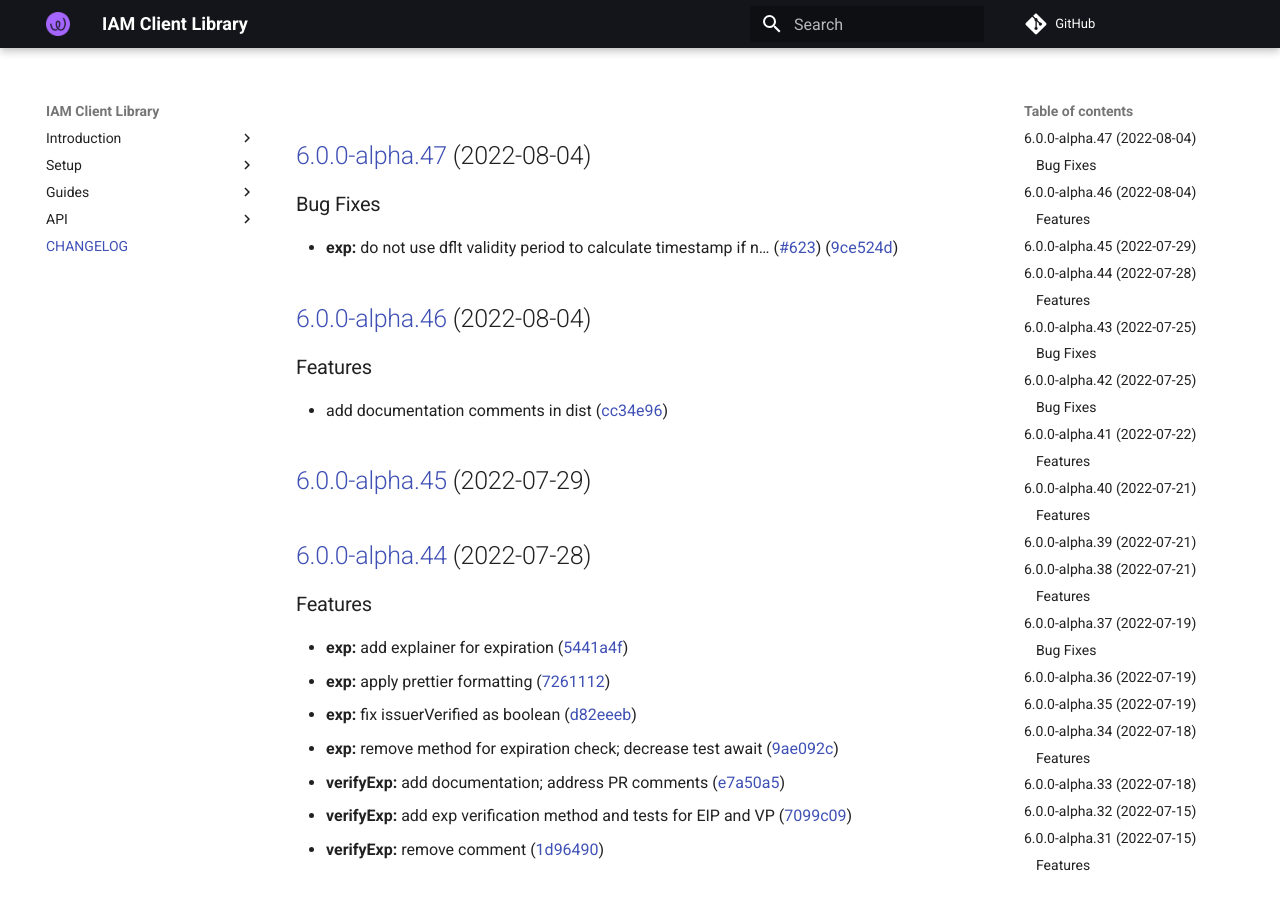
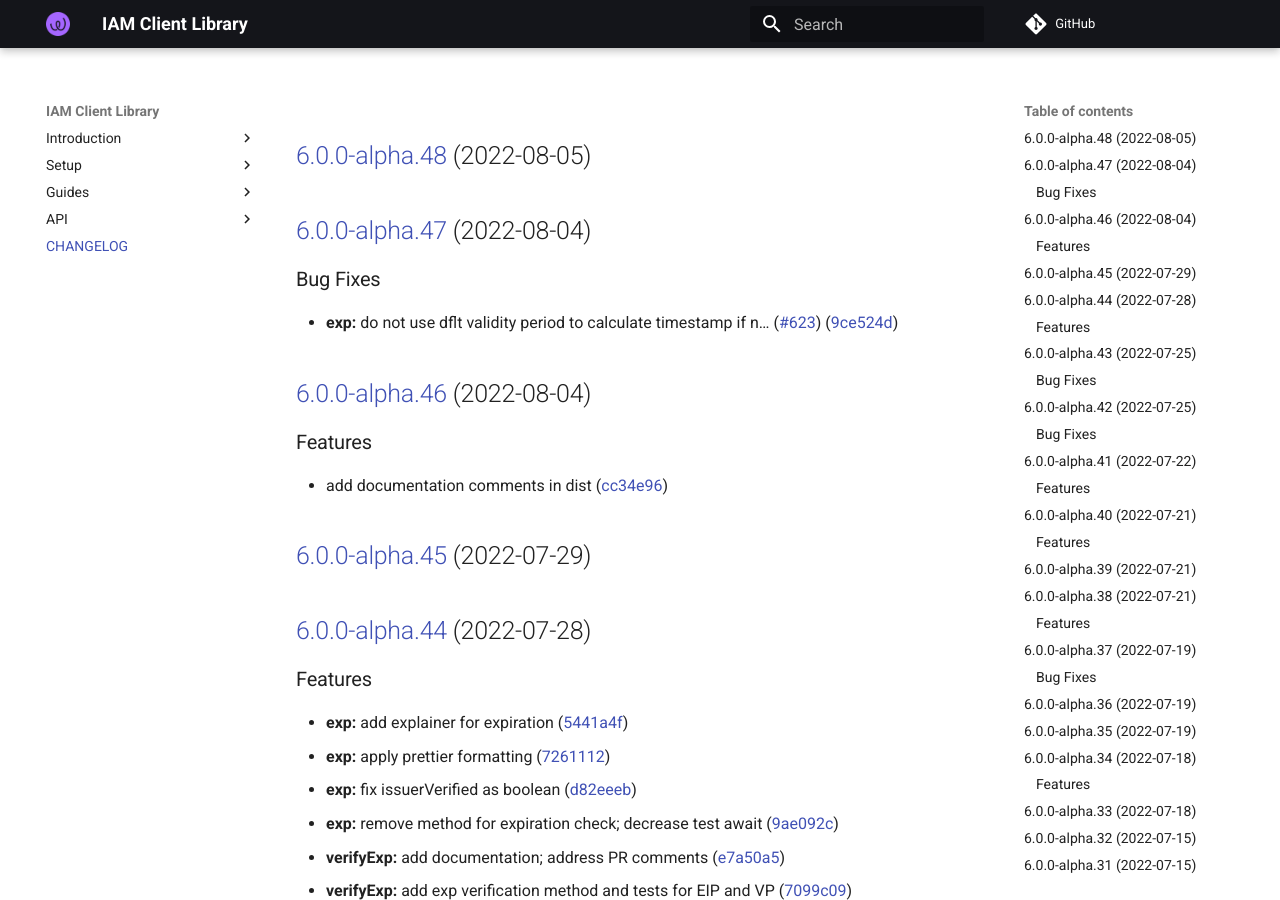
Before and after one commit to energywebfoundation/iam-client-lib, an MkDocs documentation site: the page built from docs/CHANGELOG.md, in a window 1280 px wide and 900 px high. Built offline with MkDocs 1.6.1 and Material for MkDocs 9.7.7, drawn with Linux system fonts in a browser that asks for light colours; comment, search, counter and statistics services are not loaded.

Commit message:
chore(release): 6.0.0-alpha.48 [skip ci]
## [6.0.0-alpha.48](https://github.com/energywebfoundation/iam-client-lib/compare/v6.0.0-alpha.47...v6.0.0-alpha.48) (2022-08-05)

```diff
--- a/docs/CHANGELOG.md
+++ b/docs/CHANGELOG.md
@@ -1,3 +1,5 @@
+## [6.0.0-alpha.48](https://github.com/energywebfoundation/iam-client-lib/compare/v6.0.0-alpha.47...v6.0.0-alpha.48) (2022-08-05)
+
 ## [6.0.0-alpha.47](https://github.com/energywebfoundation/iam-client-lib/compare/v6.0.0-alpha.46...v6.0.0-alpha.47) (2022-08-04)
 
 
--- a/package.json
+++ b/package.json
@@ -1,6 +1,6 @@
 {
   "name": "iam-client-lib",
-  "version": "6.0.0-alpha.47",
+  "version": "6.0.0-alpha.48",
   "description": "Library for Decentralized Identity and Access Management",
   "main": "dist/index.js",
   "module": "dist/index.esm.js",
```
